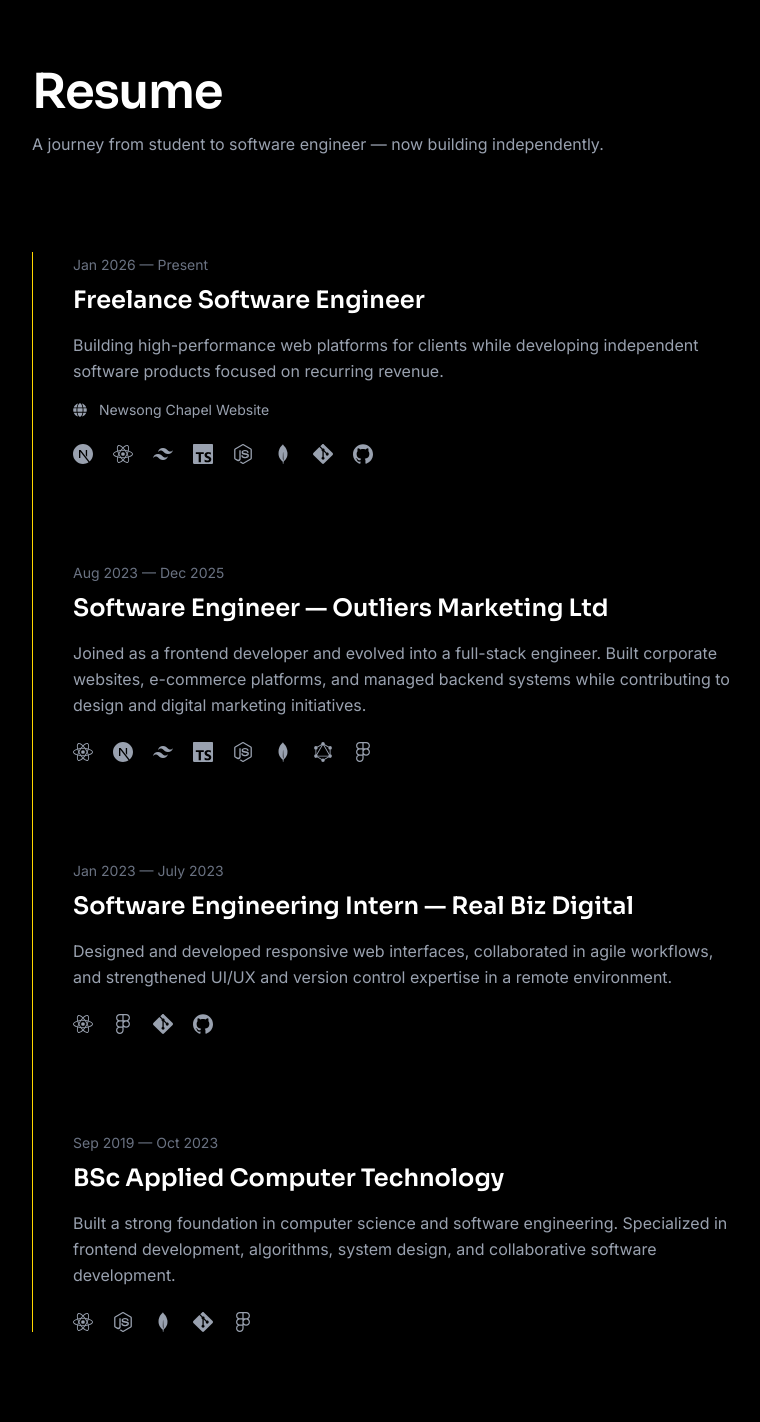
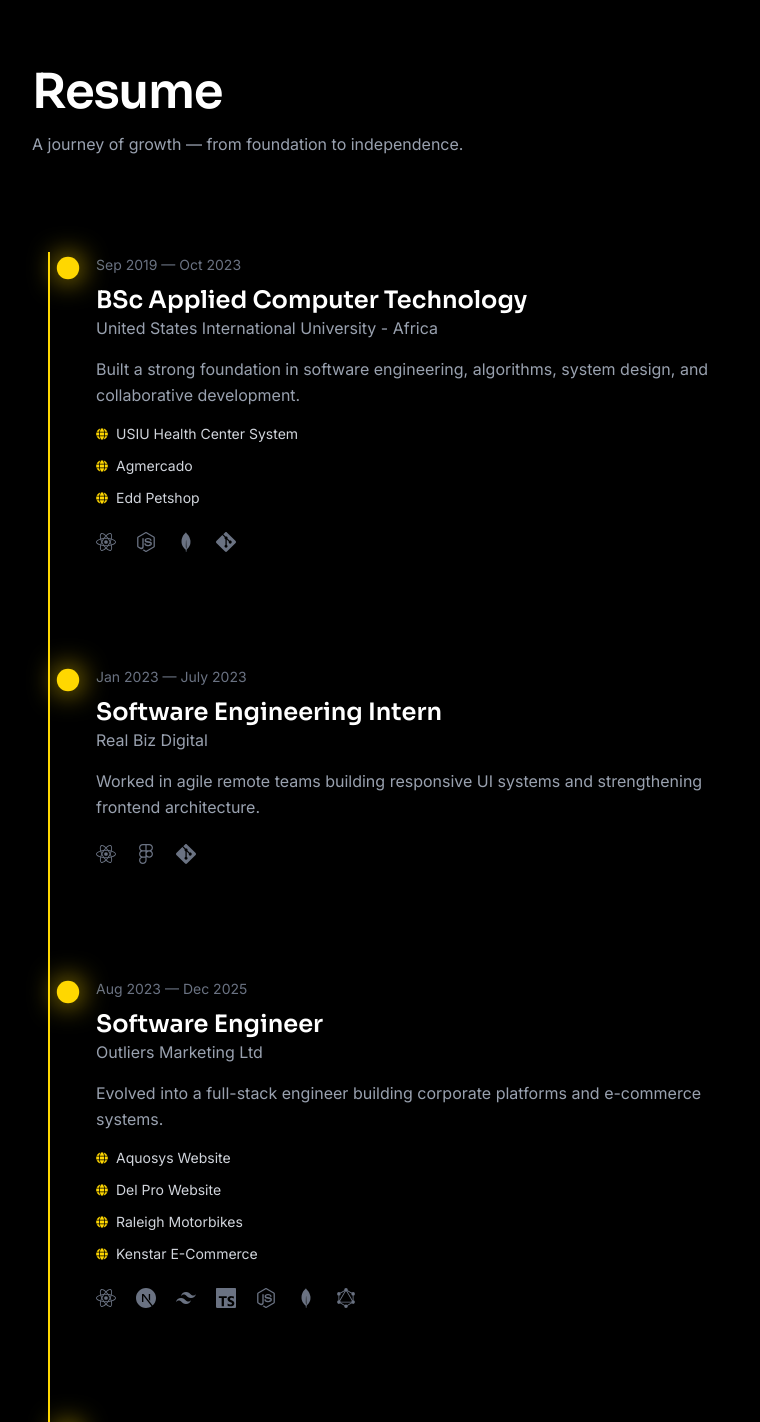
Before and after one commit to kirikanjuguna/kirikanjuguna-portfolio-v2, a Next.js app: page / in a window 1280 px wide. Shown: the part 1660-3082 px from the top of the page, without its empty margins (32-792 px from the left). Built offline with nearby package versions, Linux system fonts and the light colour scheme.

Commit message:
fine tuned resume

```diff
--- a/components/Resume.tsx
+++ b/components/Resume.tsx
@@ -1,6 +1,14 @@
 "use client";
 
-import { motion } from "framer-motion";
+import {
+  motion,
+  useScroll,
+  useSpring,
+  useTransform,
+  MotionValue,
+} from "framer-motion";
+import { useRef } from "react";
+import Link from "next/link";
 import {
   SiReact,
   SiNextdotjs,
@@ -10,169 +18,147 @@
   SiMongodb,
   SiFigma,
   SiGit,
-  SiGithub,
   SiGraphql,
 } from "react-icons/si";
 import { FaGlobe } from "react-icons/fa";
 
+type Project = {
+  label: string;
+  href: string;
+  external?: boolean;
+};
+
 export default function Resume() {
-  const fadeUp = {
-    hidden: { opacity: 0, y: 40 },
-    show: { opacity: 1, y: 0 },
-  };
+  const ref = useRef(null);
+
+  const { scrollYProgress } = useScroll({
+    target: ref,
+    offset: ["start start", "end end"],
+  });
+
+  const smoothProgress = useSpring(scrollYProgress, {
+    stiffness: 120,
+    damping: 25,
+    restDelta: 0.001,
+  });
+
+  const scaleY = useTransform(smoothProgress, [0, 1], [0, 1]);
+
+  // Traveler dot position
+  const travelerY = useTransform(smoothProgress, [0, 1], ["0%", "100%"]);
 
   return (
-    <section id="resume" className="relative py-32 px-6 bg-black text-white">
+    <section
+      id="resume"
+      ref={ref}
+      className="relative py-32 px-6 bg-black text-white"
+    >
       <div className="max-w-6xl mx-auto">
-
-        {/* Section Title */}
-        <motion.div
-          variants={fadeUp}
-          initial="hidden"
-          whileInView="show"
-          viewport={{ once: true }}
-          transition={{ duration: 0.6 }}
-          className="mb-24"
-        >
+        {/* Title */}
+        <div className="mb-24">
           <h2 className="text-4xl md:text-5xl font-semibold tracking-tight">
             Resume
           </h2>
           <p className="text-gray-400 mt-4 max-w-xl">
-            A journey from student to software engineer — now building independently.
+            A journey of growth — from foundation to independence.
           </p>
-        </motion.div>
+        </div>
 
-        {/* Timeline Wrapper */}
-        <div className="relative border-l border-[var(--gold)] pl-10 space-y-24">
+        {/* Timeline */}
+        <div className="relative">
+          {/* Base line */}
+          <div className="absolute left-4 top-0 w-[1px] h-full bg-gray-800" />
 
-          {/* FREELANCE */}
+          {/* Active progress line */}
           <motion.div
-            variants={fadeUp}
-            initial="hidden"
-            whileInView="show"
-            viewport={{ once: true }}
-            transition={{ duration: 0.6 }}
-          >
-            <span className="text-sm text-gray-500">Jan 2026 — Present</span>
-            <h3 className="text-2xl font-semibold mt-2">
-              Freelance Software Engineer
-            </h3>
-            <p className="text-gray-400 mt-4 leading-relaxed max-w-2xl">
-              Building high-performance web platforms for clients while
-              developing independent software products focused on recurring
-              revenue.
-            </p>
+            style={{ scaleY }}
+            className="absolute left-4 top-0 w-[2px] h-full bg-[var(--gold)] origin-top"
+          />
 
-            <div className="mt-4 flex items-center gap-3 text-gray-400 text-sm">
-              <FaGlobe />
-              <a
-                href="https://www.newsongchapel.org/"
-                target="_blank"
-                className="hover:text-[var(--gold)] transition"
-              >
-                Newsong Chapel Website
-              </a>
-            </div>
+        {/* Traveler dot */}
+        <motion.div
+          style={{ top: travelerY }}
+          className="absolute left-4 -translate-x-1/2 w-4 h-4 rounded-full bg-[var(--gold)] blur-[1px] shadow-[0_0_25px_var(--gold)]"
+        />
 
-            <div className="flex gap-5 mt-6 text-xl text-gray-400">
-              <SiNextdotjs />
-              <SiReact />
-              <SiTailwindcss />
-              <SiTypescript />
-              <SiNodedotjs />
-              <SiMongodb />
-              <SiGit />
-              <SiGithub />
-            </div>
-          </motion.div>
+          <div className="space-y-28 pl-16">
+            <TimelineItem
+              activateAt={0.15}
+              progress={smoothProgress}
+              date="Sep 2019 — Oct 2023"
+              title="BSc Applied Computer Technology"
+              company="United States International University - Africa"
+              description="Built a strong foundation in software engineering, algorithms, system design, and collaborative development."
+              projects={[
+                { label: "USIU Health Center System", href: "/projects/usiu-health" },
+                { label: "Agmercado", href: "/projects/agmercado" },
+                { label: "Edd Petshop", href: "/projects/edd-petshop" },
+              ]}
+              tech={[<SiReact />, <SiNodedotjs />, <SiMongodb />, <SiGit />]}
+            />
 
-          {/* OUTLIERS */}
-          <motion.div
-            variants={fadeUp}
-            initial="hidden"
-            whileInView="show"
-            viewport={{ once: true }}
-            transition={{ duration: 0.6 }}
-          >
-            <span className="text-sm text-gray-500">Aug 2023 — Dec 2025</span>
-            <h3 className="text-2xl font-semibold mt-2">
-              Software Engineer — Outliers Marketing Ltd
-            </h3>
-            <p className="text-gray-400 mt-4 leading-relaxed max-w-2xl">
-              Joined as a frontend developer and evolved into a full-stack
-              engineer. Built corporate websites, e-commerce platforms, and
-              managed backend systems while contributing to design and digital
-              marketing initiatives.
-            </p>
+            <TimelineItem
+              activateAt={0.35}
+              progress={smoothProgress}
+              date="Jan 2023 — July 2023"
+              title="Software Engineering Intern"
+              company="Real Biz Digital"
+              description="Worked in agile remote teams building responsive UI systems and strengthening frontend architecture."
+              tech={[<SiReact />, <SiFigma />, <SiGit />]}
+            />
 
-            <div className="flex gap-5 mt-6 text-xl text-gray-400">
-              <SiReact />
-              <SiNextdotjs />
-              <SiTailwindcss />
-              <SiTypescript />
-              <SiNodedotjs />
-              <SiMongodb />
-              <SiGraphql />
-              <SiFigma />
-            </div>
-          </motion.div>
+            <TimelineItem
+              activateAt={0.6}
+              progress={smoothProgress}
+              date="Aug 2023 — Dec 2025"
+              title="Software Engineer"
+              company="Outliers Marketing Ltd"
+              description="Evolved into a full-stack engineer building corporate platforms and e-commerce systems."
+              projects={[
+                { label: "Aquosys Website", href: "https://aquosys.co.ke/", external: true },
+                { label: "Del Pro Website", href: "/projects/del-pro" },
+                { label: "Raleigh Motorbikes", href: "https://raleighmotorbikes.co.ke/", external: true },
+                { label: "Kenstar E-Commerce", href: "/projects/kenstar" },
+              ]}
+              tech={[
+                <SiReact />,
+                <SiNextdotjs />,
+                <SiTailwindcss />,
+                <SiTypescript />,
+                <SiNodedotjs />,
+                <SiMongodb />,
+                <SiGraphql />,
+              ]}
+            />
 
-          {/* REAL BIZ */}
-          <motion.div
-            variants={fadeUp}
-            initial="hidden"
-            whileInView="show"
-            viewport={{ once: true }}
-            transition={{ duration: 0.6 }}
-          >
-            <span className="text-sm text-gray-500">Jan 2023 — July 2023</span>
-            <h3 className="text-2xl font-semibold mt-2">
-              Software Engineering Intern — Real Biz Digital
-            </h3>
-            <p className="text-gray-400 mt-4 leading-relaxed max-w-2xl">
-              Designed and developed responsive web interfaces, collaborated in
-              agile workflows, and strengthened UI/UX and version control
-              expertise in a remote environment.
-            </p>
-
-            <div className="flex gap-5 mt-6 text-xl text-gray-400">
-              <SiReact />
-              <SiFigma />
-              <SiGit />
-              <SiGithub />
-            </div>
-          </motion.div>
-
-          {/* USIU */}
-          <motion.div
-            variants={fadeUp}
-            initial="hidden"
-            whileInView="show"
-            viewport={{ once: true }}
-            transition={{ duration: 0.6 }}
-          >
-            <span className="text-sm text-gray-500">Sep 2019 — Oct 2023</span>
-            <h3 className="text-2xl font-semibold mt-2">
-              BSc Applied Computer Technology
-            </h3>
-            <p className="text-gray-400 mt-4 leading-relaxed max-w-2xl">
-              Built a strong foundation in computer science and software
-              engineering. Specialized in frontend development, algorithms,
-              system design, and collaborative software development.
-            </p>
-
-            <div className="flex gap-5 mt-6 text-xl text-gray-400">
-              <SiReact />
-              <SiNodedotjs />
-              <SiMongodb />
-              <SiGit />
-              <SiFigma />
-            </div>
-          </motion.div>
+            <TimelineItem
+              activateAt={0.85}
+              progress={smoothProgress}
+              date="Jan 2026 — Present"
+              title="Independent Software Engineer"
+              company="Freelance & Product Development"
+              description="Building high-performance platforms for clients while developing independent software products."
+              projects={[
+                {
+                  label: "Newsong Chapel Website",
+                  href: "https://www.newsongchapel.org/",
+                  external: true,
+                },
+              ]}
+              tech={[
+                <SiNextdotjs />,
+                <SiReact />,
+                <SiTailwindcss />,
+                <SiTypescript />,
+                <SiNodedotjs />,
+                <SiMongodb />,
+              ]}
+            />
+          </div>
         </div>
 
         {/* CV Button */}
-        <div className="mt-24">
+        <div className="mt-28">
           <a
             href="/Docs/Edwin cv.pdf"
             className="inline-block border border-[var(--gold)] px-8 py-4 rounded-full text-sm tracking-wide hover:bg-[var(--gold)] hover:text-black transition duration-300"
@@ -184,3 +170,90 @@
     </section>
   );
 }
+
+function TimelineItem({
+  date,
+  title,
+  company,
+  description,
+  projects,
+  tech,
+  progress,
+  activateAt,
+}: {
+  date: string;
+  title: string;
+  company: string;
+  description: string;
+  projects?: Project[];
+  tech?: React.ReactNode[];
+  progress: MotionValue<number>;
+  activateAt: number;
+}) {
+  const activation = useTransform(
+    progress,
+    [activateAt - 0.08, activateAt],
+    [0, 1]
+  );
+
+  const opacity = useTransform(activation, [0, 1], [0.4, 1]);
+  const y = useTransform(activation, [0, 1], [30, 0]);
+  const scale = useTransform(activation, [0, 1], [0.8, 1.4]);
+
+  return (
+    <motion.div style={{ opacity, y }} className="relative">
+      {/* Node */}
+      <motion.div
+        style={{ scale }}
+        className="absolute -left-[36px] top-2 w-4 h-4 rounded-full bg-[var(--gold)] shadow-[0_0_20px_var(--gold)]"
+      />
+
+      <span className="text-sm text-gray-500">{date}</span>
+
+      <h3 className="text-2xl font-semibold mt-2">{title}</h3>
+      <p className="text-gray-400">{company}</p>
+
+      <p className="text-gray-400 mt-4 max-w-2xl leading-relaxed">
+        {description}
+      </p>
+
+      {projects && (
+        <ul className="mt-4 space-y-3 text-gray-300">
+          {projects.map((project, i) => (
+            <li key={i} className="flex items-center gap-2 text-sm group">
+              <FaGlobe className="text-[var(--gold)] text-xs" />
+
+              {project.external ? (
+                <a
+                  href={project.href}
+                  target="_blank"
+                  rel="noopener noreferrer"
+                  className="relative inline-block transition duration-300 group-hover:text-[var(--gold)]"
+                >
+                  {project.label}
+                  <span className="absolute left-0 -bottom-1 w-0 h-[1px] bg-[var(--gold)] transition-all duration-300 group-hover:w-full"></span>
+                </a>
+              ) : (
+                <Link
+                  href={project.href}
+                  className="relative inline-block transition duration-300 group-hover:text-[var(--gold)]"
+                >
+                  {project.label}
+                  <span className="absolute left-0 -bottom-1 w-0 h-[1px] bg-[var(--gold)] transition-all duration-300 group-hover:w-full"></span>
+                </Link>
+              )}
+            </li>
+          ))}
+        </ul>
+      )}
+
+      {tech && (
+        <div className="flex gap-5 mt-6 text-xl text-gray-500">
+          {tech.map((Icon, i) => (
+            <span key={i}>{Icon}</span>
+          ))}
+        </div>
+      )}
+    </motion.div>
+  );
+}
```
